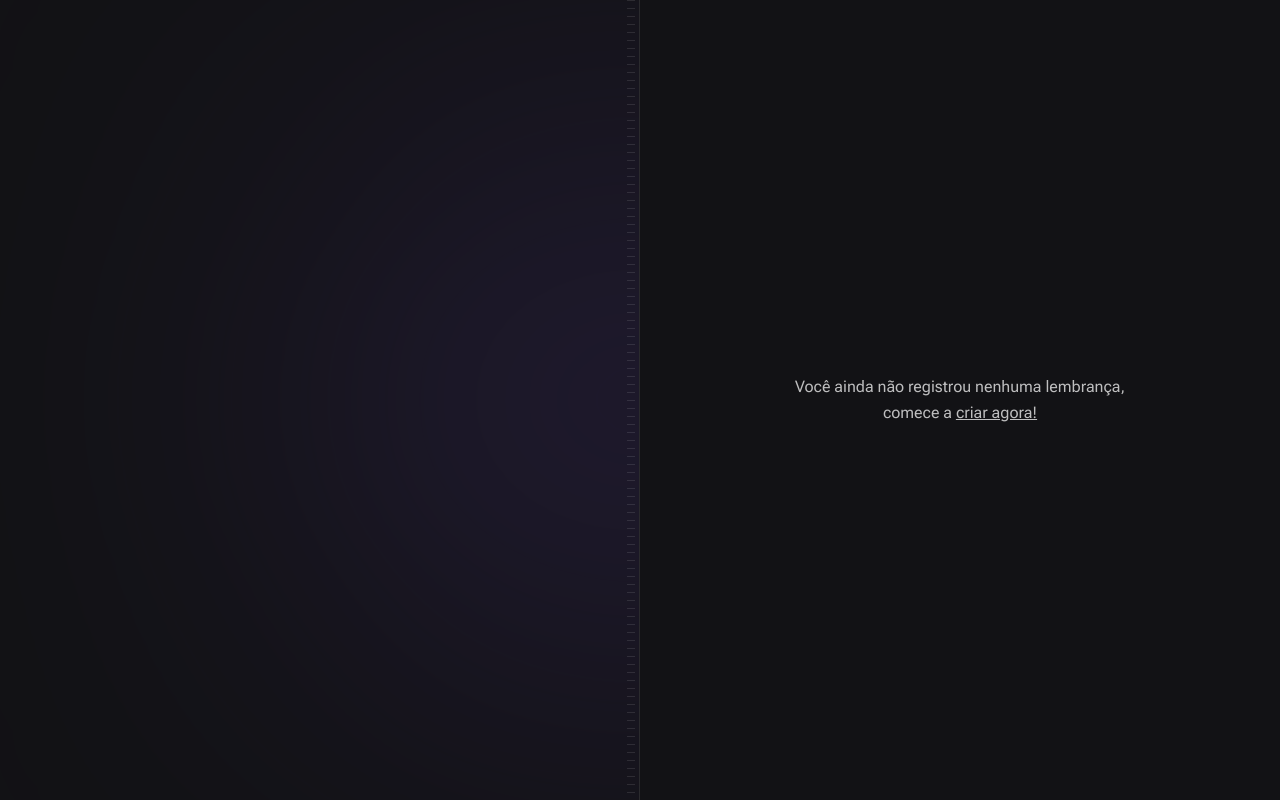
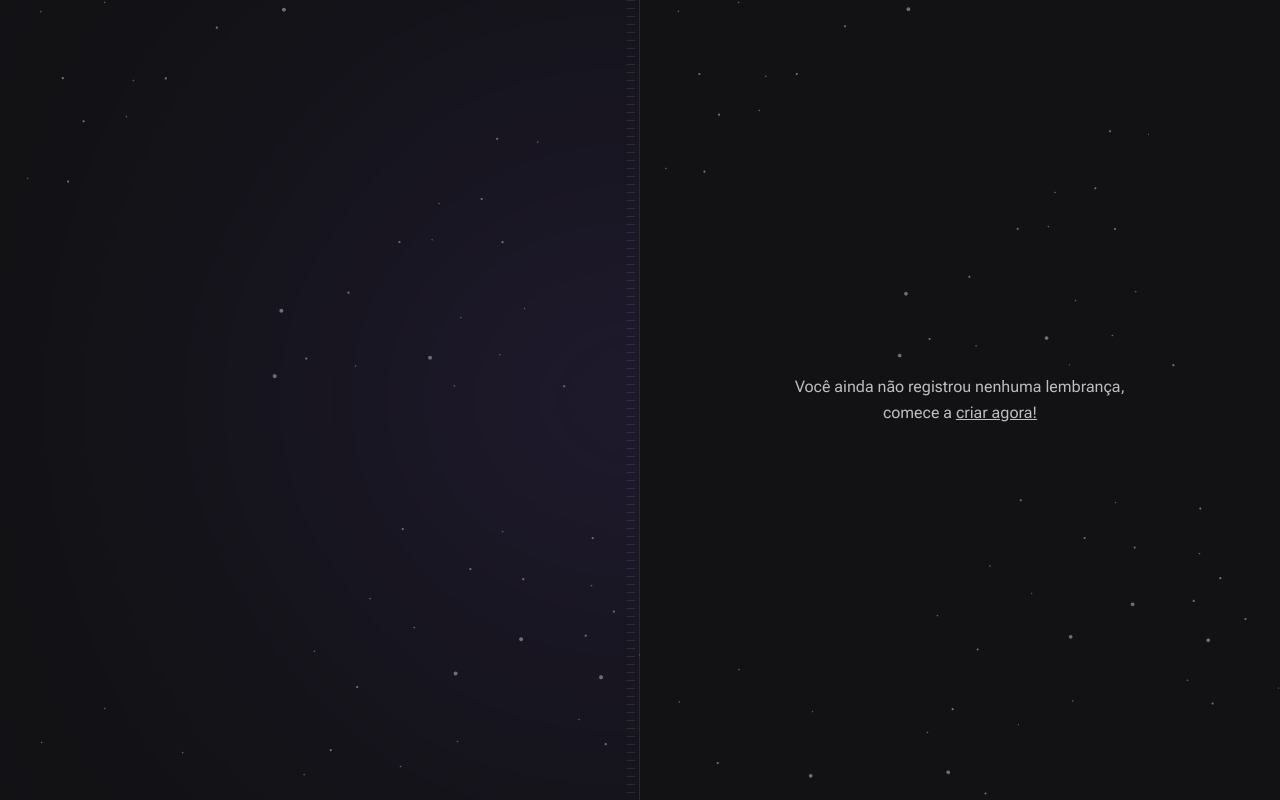
Before and after one commit to laizabsobral/SpaceTime, a Next.js app in the folder aulas/web/: page / in a window 1280 px wide. Built offline with nearby package versions, Linux system fonts and the light colour scheme; a web font is replaced by a local one.

Commit message:
add starts

```diff
--- a/aulas/web/src/app/page.tsx
+++ b/aulas/web/src/app/page.tsx
@@ -2,14 +2,14 @@ export default function Home() {
   return (
     <main className="grid grid-cols-2 min-h-screen">
       {/* Left */}
-      <div className="relative flex flex-col items-start justify-between px-28 py-16 border-r border-white/10 overflow-hidden">
+      <div className="bg-[url(../assets/bg-stars.svg)] relative flex flex-col items-start justify-between px-28 py-16 border-r border-white/10 overflow-hidden">
         {/* Blur */}
         <div className="absolute right-0 top-1/2 h-[288px] w-[526px] -translate-y-1/2 translate-x-1/2 rounded-full bg-purple-700 opacity-50 blur-full"></div>
         {/* Stripes */}
         <div className="absolute right-1 top-0 bottom-0 w-2 bg-stripes "> </div>
       </div>
       {/* Right */}
-      <div className="flex flex-col p-16">
+      <div className="flex flex-col p-16 bg-[url(../assets/bg-stars.svg)] bg-cover">
         <div className="flex flex-1 items-center justify-center">
           <p className="text-center leading-relaxed w-[360px]">
             {" "}
```
Also changed, not shown: aulas/web/src/assets/bg-stars.svg (added).
